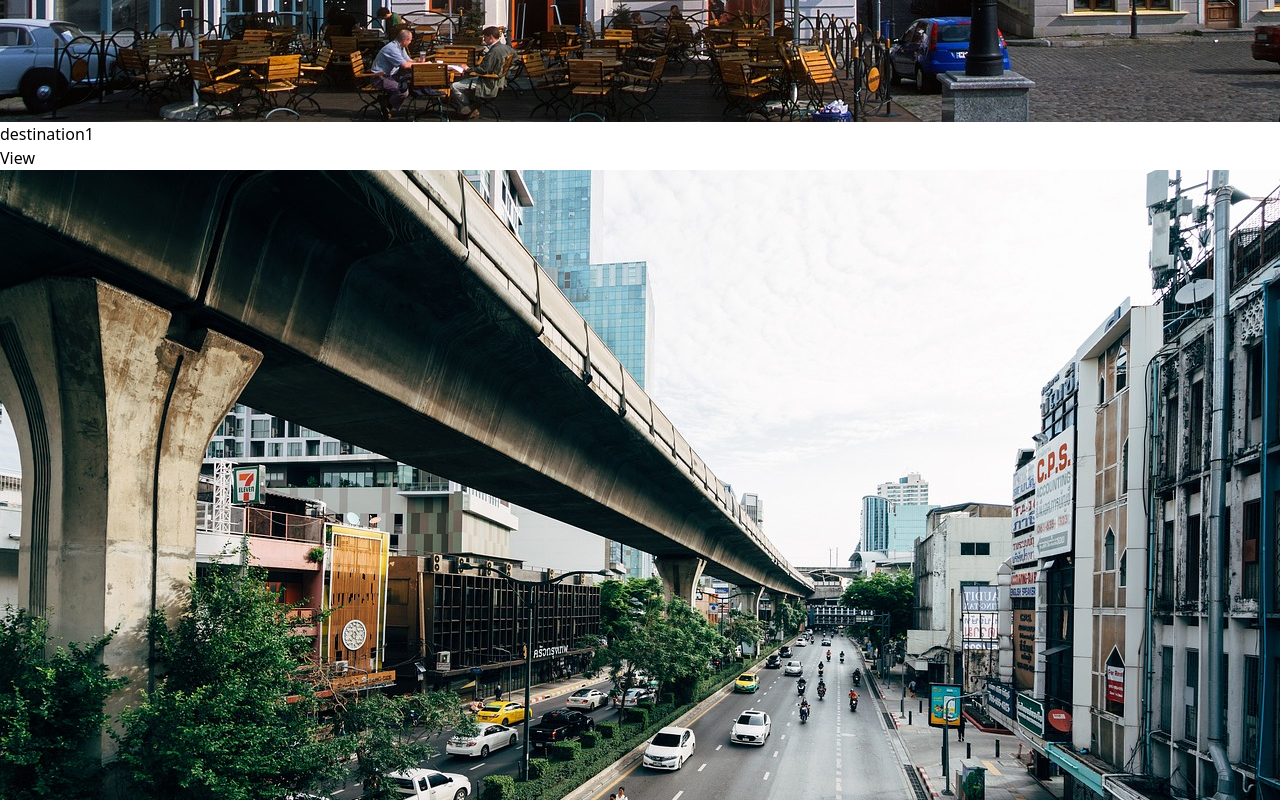
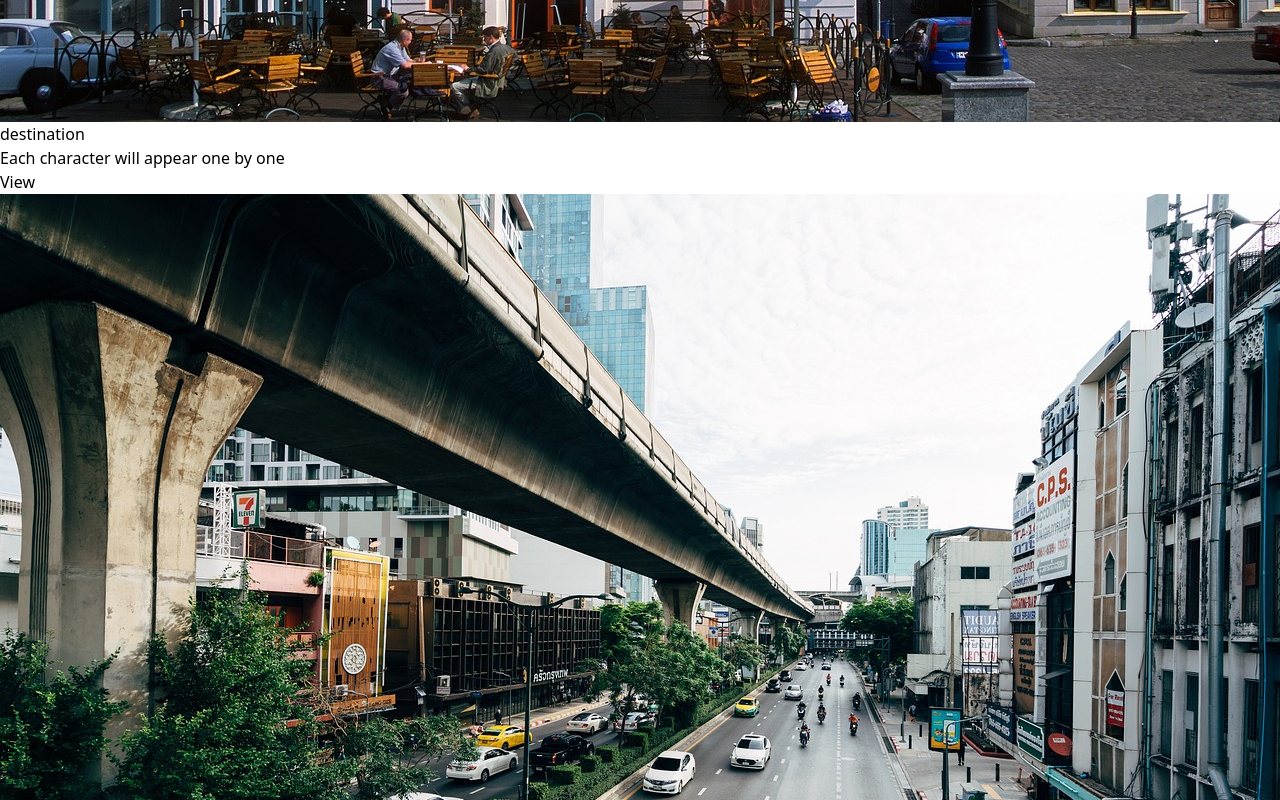
Before and after one commit to coderAjju/indieTrip-client, a React (Vite) app: page / in a window 1280 px wide. Shown: the part 5180-5980 px from the top of the page. Built offline with nearby package versions, Linux system fonts and the light colour scheme.

Commit message:
home file changed

```diff
--- a/src/components/Home/TopDestination.jsx
+++ b/src/components/Home/TopDestination.jsx
@@ -10,16 +10,16 @@ const CardsData = [
   {
     id: 1,
     img: Photo1,
-    title: "destination1",
+    title: "destination",
     link: "",
-    // desc: "Each character will appear one by one",
+    desc: "Each character will appear one by one",
   },
   {
     id: 2,
     img: Photo2,
     title: "destination2",
     link: "",
-    // desc: "Each character will appear one by one",
+    desc: "Each character will appear one by one",
   },
   {
     id: 3,
@@ -54,16 +54,16 @@ const TopDestination = () => {
                 className="w-full h-full max-w-[300px] rounded-lg"
               />
               {/* overlay section */}
-              <div className="absolute left-0 top-[-100%] opacity-0 group-hover:opacity-100 group-hover:top-[0] p-4 w-full h-full bg-black/60 group-hover:backdrop-blur-sm duration-500">
+              <div className="absolute left-0 top-0 opacity-100 p-4 w-full h-full bg-black/60 backdrop-blur-sm duration-500 lg:top-[-100%] lg:opacity-0 lg:group-hover:opacity-100 lg:group-hover:top-0 lg:group-hover:backdrop-blur-sm">
                 <div className="space-y-4">
                   <Slide cascade>
                     <h1 className="text-3xl font-bold">{title}</h1>
-                    {/* <Fade cascade damping={0.05}>
+                    <Fade cascade damping={0.05} className=" flex-wrap">
                       {desc}
-                    </Fade> */}
+                    </Fade>
                     <div>
                       <Link>
-                        <button className="border border-white px-4 py-2 rounded-lg hover:bg-black/20 duration-300">
+                        <button className="border border-white px-4 py-2 rounded-lg hover:bg-black/20 duration-300 hover:bg-blue-600">
                           View
                         </button>
                       </Link>
```
